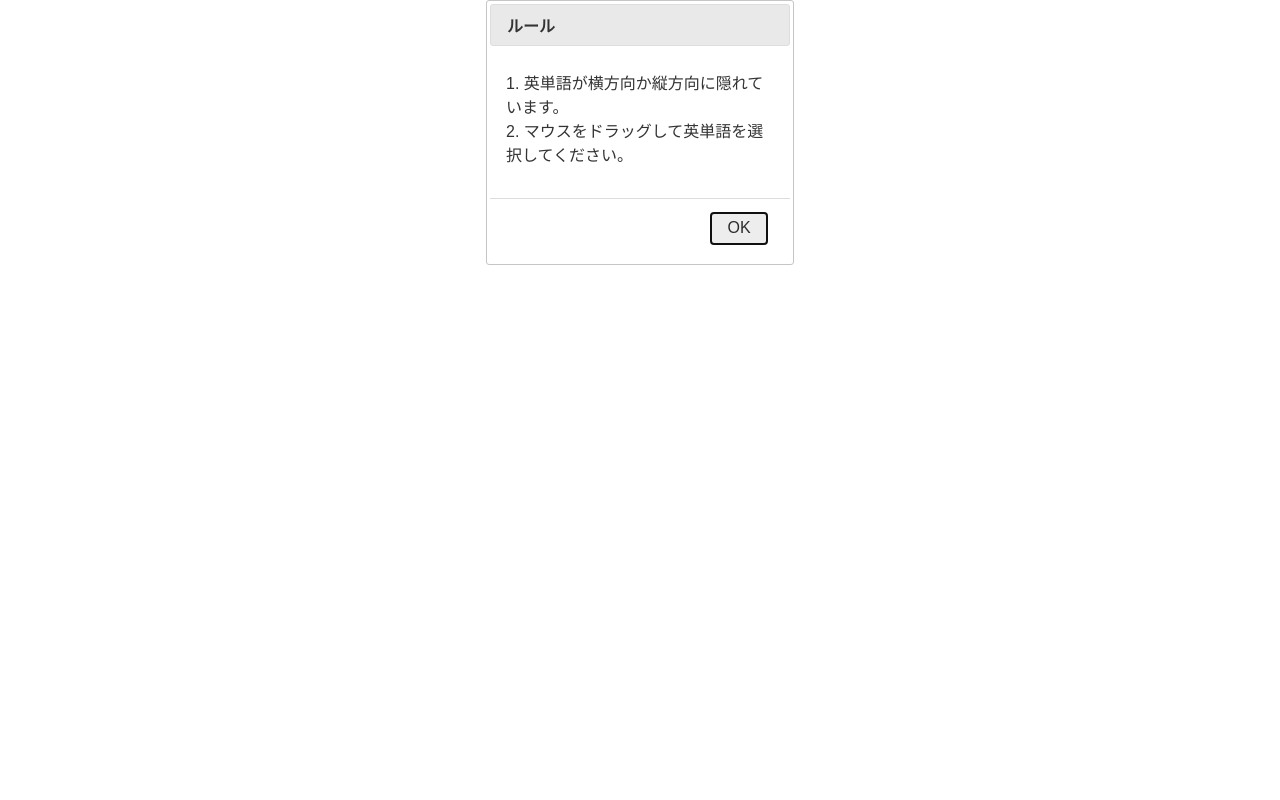
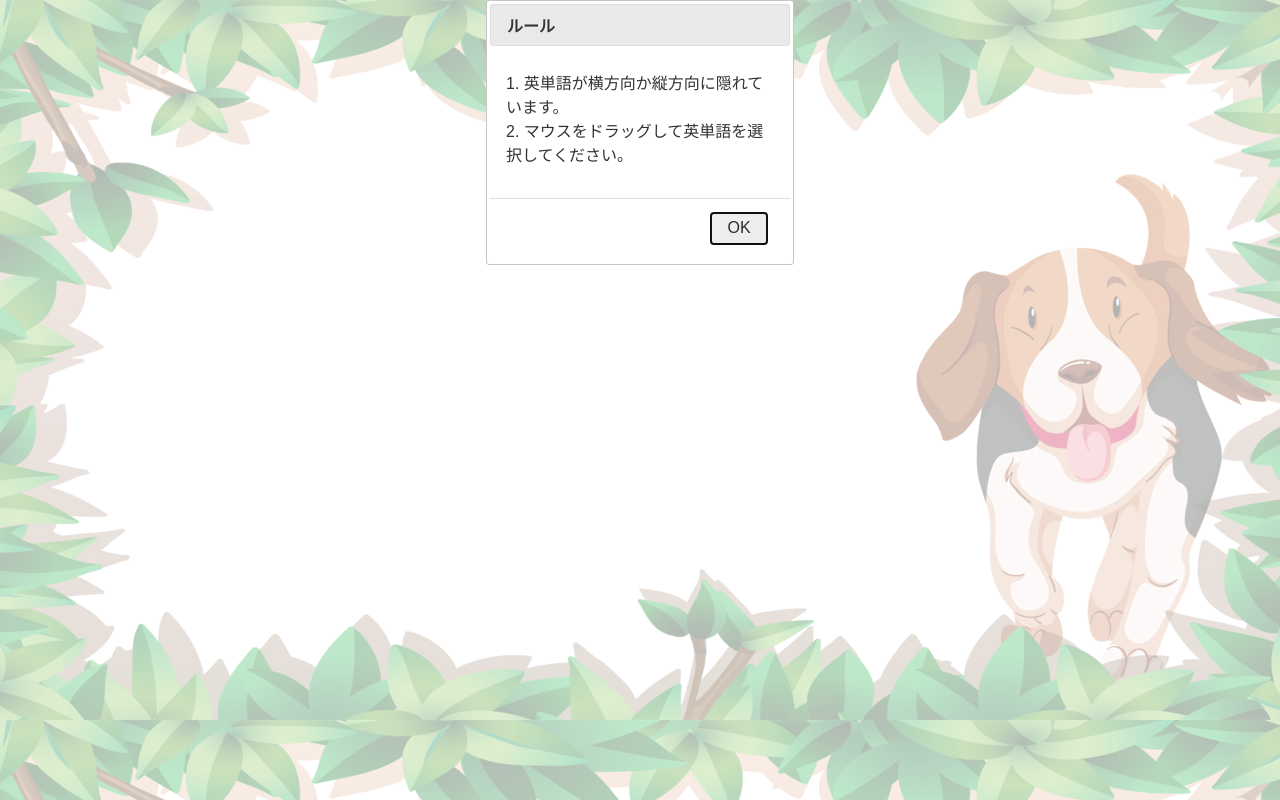
Before and after one commit to mstbeat/word-hunt-game, a PHP site: page / in a window 1280 px wide. Run offline with PHP 8.4, Linux system fonts and the light colour scheme; some libraries are stand-ins or nearby versions.

Commit message:
add background

```diff
--- a/style.css
+++ b/style.css
@@ -1,3 +1,10 @@
+body {
+  background-image: url("background.jpg");
+  background-size: cover;
+  background-color:rgba(255,255,255,0.7);
+  background-blend-mode:lighten;
+}
+
 #container {
   width: 810px;
   height: 650px;
```
Also changed, not shown: background.jpg (added).
